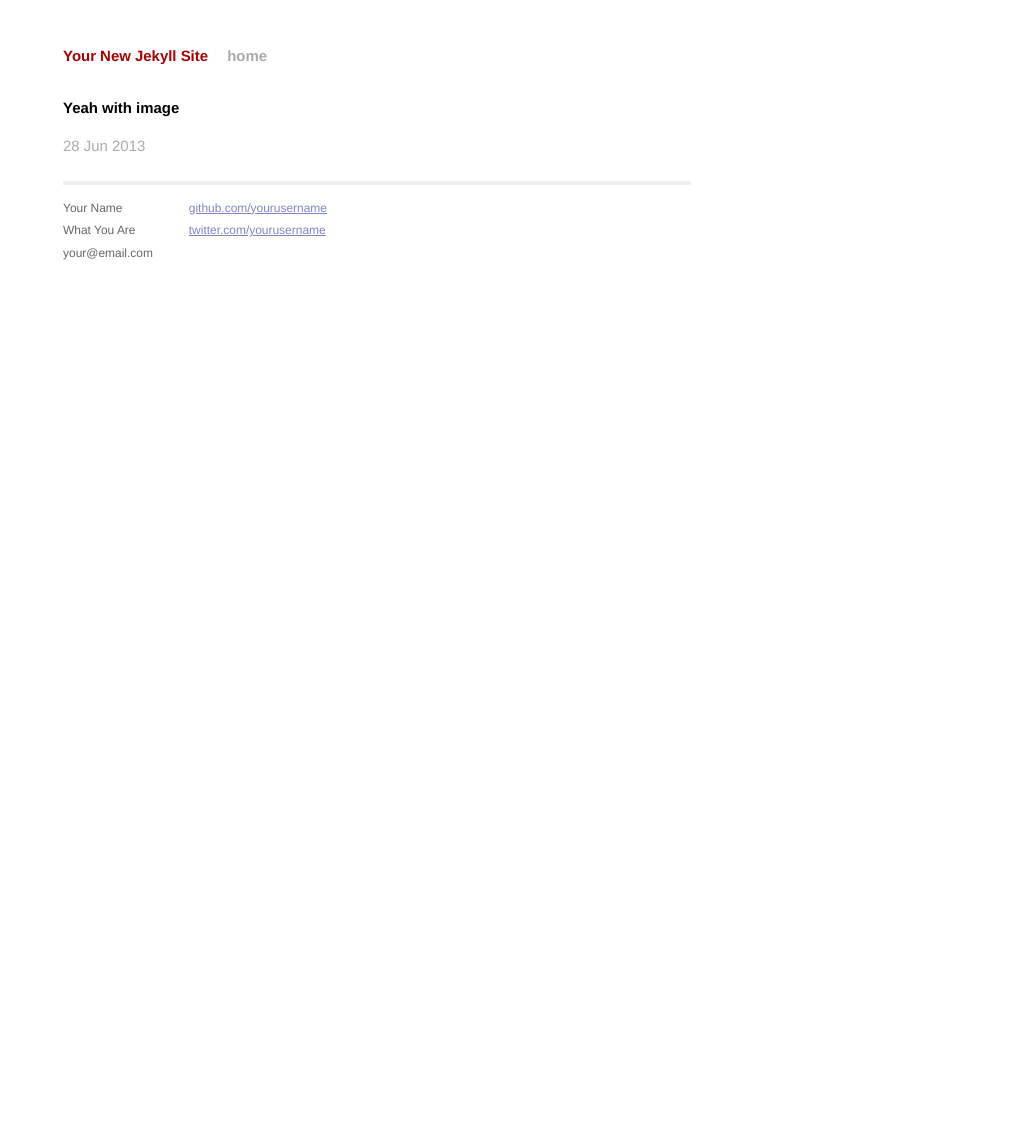
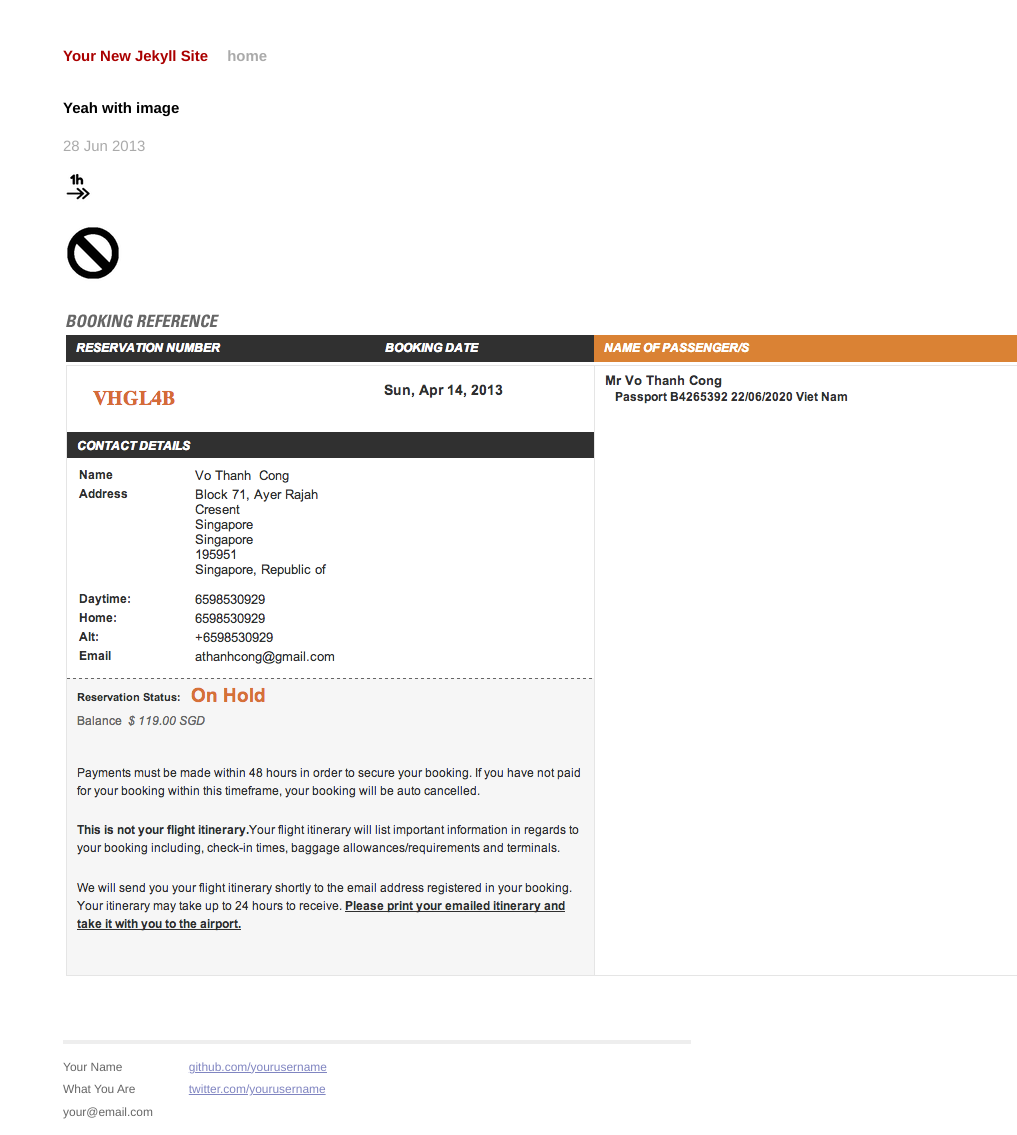
Before and after one commit to kongtest/kongtest.github.io, a Jekyll site: the page built from _posts/2013-06-28-yeah-with-image.md, in a window 1280 px wide. Shown: the whole page, without its empty margins (263-1280 px from the left). Built offline with Jekyll 4.4.1, drawn with Linux system fonts in a browser that asks for light colours; before the commit the page ends 945 px from its top, so only the background shows below that.

Commit message:
Update filename: _posts/2013-06-28-yeah-with-image.md

```diff
--- a/_posts/2013-06-28-yeah-with-image.md
+++ b/_posts/2013-06-28-yeah-with-image.md
@@ -2,3 +2,10 @@
 layout: post
 title: Yeah with image
 ---
+![](/images/1f481e2f-1189-432a-b7bb-77fb2c9a5ff5/1-hour-icon.png)
+
+
+![](/images/1f481e2f-1189-432a-b7bb-77fb2c9a5ff5/block-icon@2x.png)
+
+
+![](/images/1f481e2f-1189-432a-b7bb-77fb2c9a5ff5/Screen Shot 2013-04-14 at 11.09.16 PM.png)
```
